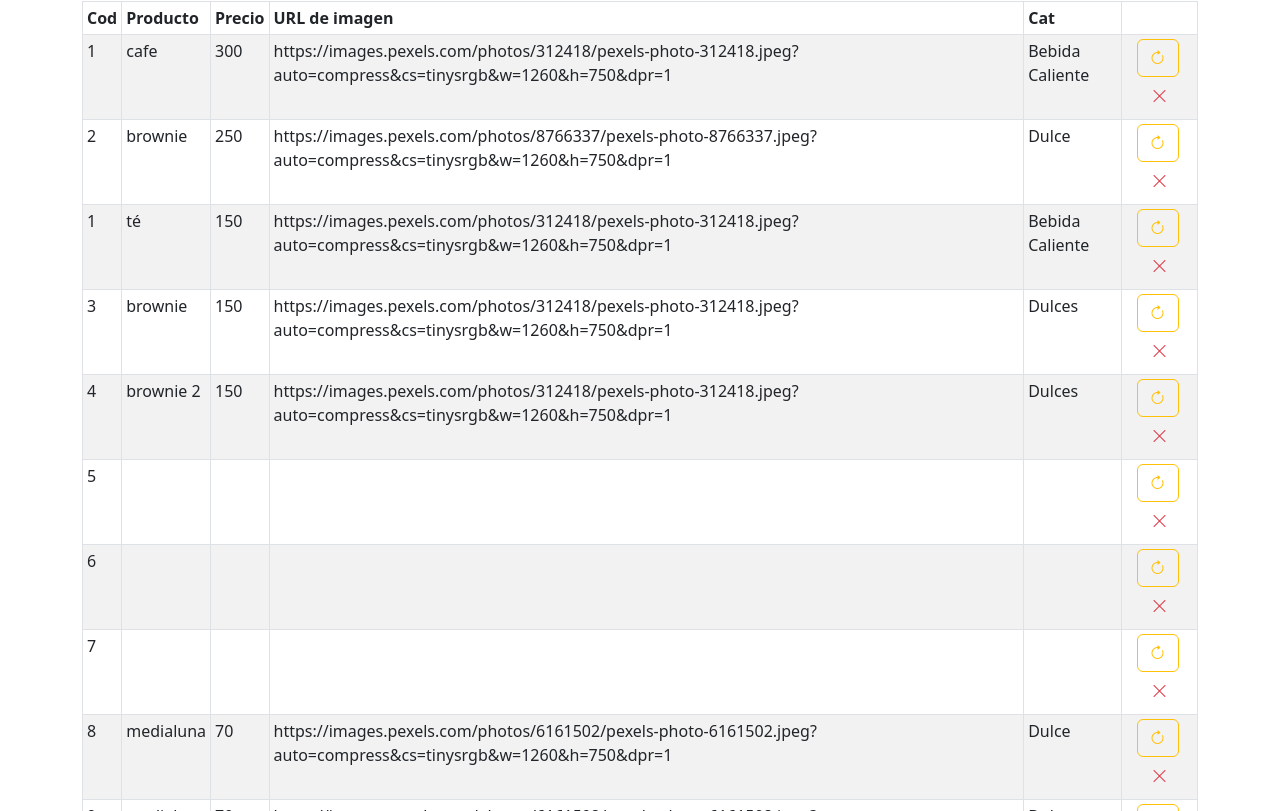
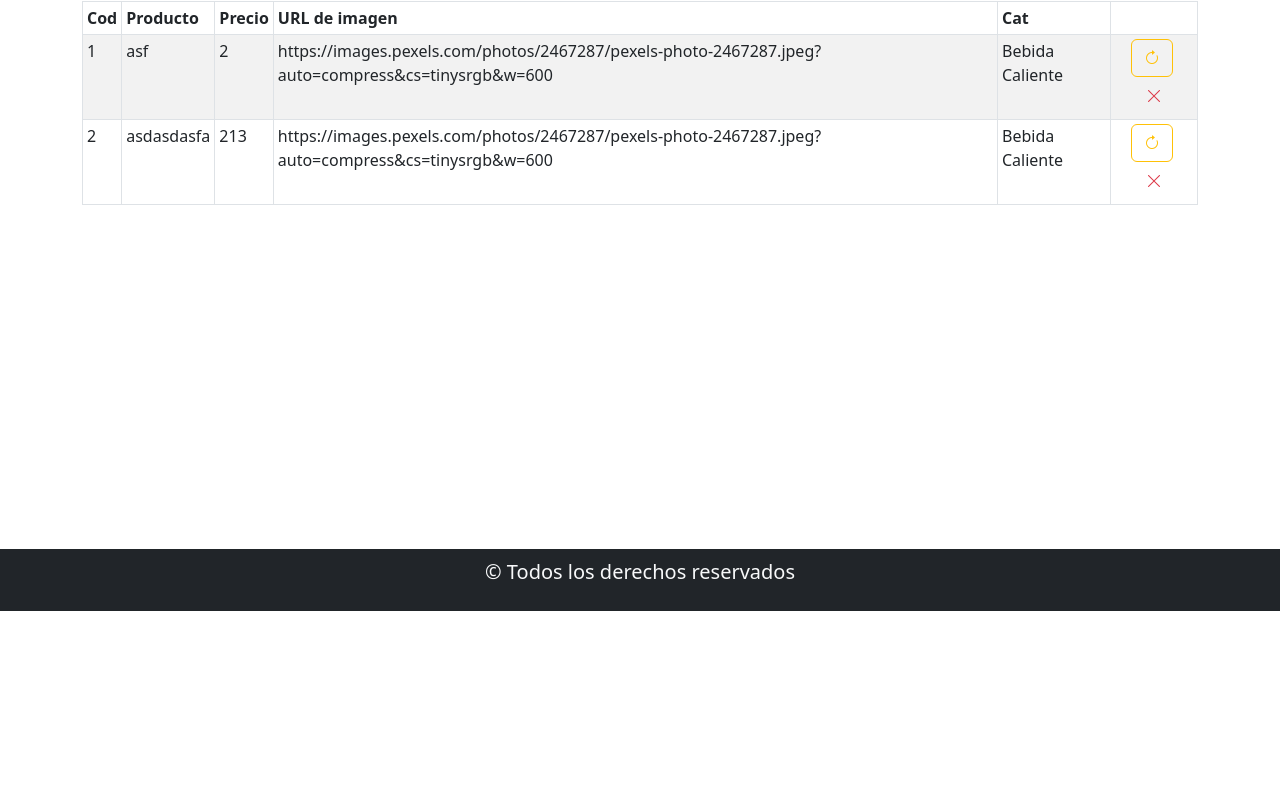
Before and after one commit to eliseoe95/cafesitofrontend, a React (Create React App) app: page /administrar in a window 1280 px wide. Shown: the part 189-1000 px from the top of the page. After the commit the page ends 800 px from the top, so only its background shows below. Built offline with nearby package versions, Linux system fonts and the light colour scheme; data requests are answered from the project's data file.

Commit message:
agregamos la peticion para borrar un producto

```diff
--- a/db.json
+++ b/db.json
@@ -1,90 +1,18 @@
 {
   "productos": [
     {
-      "nombreProducto": "cafe",
-      "precio": "300",
+      "nombreProducto": "asf",
+      "precio": "2",
+      "imagen": "https://images.pexels.com/photos/2467287/pexels-photo-2467287.jpeg?auto=compress&cs=tinysrgb&w=600",
       "categoria": "Bebida Caliente",
-      "imagen": "https://images.pexels.com/photos/312418/pexels-photo-312418.jpeg?auto=compress&cs=tinysrgb&w=1260&h=750&dpr=1",
       "id": 1
     },
     {
-      "nombreProducto": "brownie",
-      "precio": "250",
-      "categoria": "Dulce",
-      "imagen": "https://images.pexels.com/photos/8766337/pexels-photo-8766337.jpeg?auto=compress&cs=tinysrgb&w=1260&h=750&dpr=1",
+      "nombreProducto": "asdasdasfa",
+      "precio": "213",
+      "imagen": "https://images.pexels.com/photos/2467287/pexels-photo-2467287.jpeg?auto=compress&cs=tinysrgb&w=600",
+      "categoria": "Bebida Caliente",
       "id": 2
-    },
-    {
-      "nombreProducto": "té",
-      "precio": "150",
-      "categoria": "Bebida Caliente",
-      "imagen": "https://images.pexels.com/photos/312418/pexels-photo-312418.jpeg?auto=compress&cs=tinysrgb&w=1260&h=750&dpr=1",
-      "id": 1
-    },
-    {
-      "nombreProducto": "brownie",
-      "precio": "150",
-      "categoria": "Dulces",
-      "imagen": "https://images.pexels.com/photos/312418/pexels-photo-312418.jpeg?auto=compress&cs=tinysrgb&w=1260&h=750&dpr=1",
-      "id": 3
-    },
-    {
-      "nombreProducto": "brownie 2",
-      "precio": "150",
-      "categoria": "Dulces",
-      "imagen": "https://images.pexels.com/photos/312418/pexels-photo-312418.jpeg?auto=compress&cs=tinysrgb&w=1260&h=750&dpr=1",
-      "id": 4
-    },
-    {
-      "id": 5
-    },
-    {
-      "id": 6
-    },
-    {
-      "id": 7
-    },
-    {
-      "nombreProducto": "medialuna",
-      "precio": "70",
-      "imagen": "https://images.pexels.com/photos/6161502/pexels-photo-6161502.jpeg?auto=compress&cs=tinysrgb&w=1260&h=750&dpr=1",
-      "categoria": "Dulce",
-      "id": 8
-    },
-    {
-      "nombreProducto": "medialuna",
-      "precio": "70",
-      "imagen": "https://images.pexels.com/photos/6161502/pexels-photo-6161502.jpeg?auto=compress&cs=tinysrgb&w=1260&h=750&dpr=1",
-      "categoria": "Dulce",
-      "id": 9
-    },
-    {
-      "nombreProducto": "medialuna",
-      "precio": "70",
-      "imagen": "https://www.wendys.com.ar/images/mealsbig/FACTURAS_sola_ajuste.png",
-      "categoria": "Dulce",
-      "id": 10
-    },
-    {
-      "nombreProducto": "medialuna",
-      "precio": "70",
-      "imagen": "https://www.wendys.com.ar/images/mealsbig/FACTURAS_sola_ajuste.png",
-      "categoria": "Dulce",
-      "id": 11
-    },
-    {
-      "nombreProducto": "medialuna",
-      "precio": "70",
-      "imagen": "https://www.wendys.com.ar/images/mealsbig/FACTURAS_sola_ajuste.png",
-      "categoria": "Dulce",
-      "id": 12
-    },
-    {
-      "nombreProducto": "medialuna",
-      "precio": "70",
-      "imagen": "https://www.wendys.com.ar/images/mealsbig/FACTURAS_sola_ajuste.png",
-      "categoria": "Dulce",
-      "id": 13
     }
   ]
 }
--- a/src/components/helpers/queries.js
+++ b/src/components/helpers/queries.js
@@ -30,3 +30,14 @@ export const crearProductoAPI = async(producto)=>{
         return false;
     }
 }
+export const borrarProductoAPI = async(id)=>{
+    //peticion post para crear un producto
+    try {
+        const respuesta = await fetch(URL+'/'+id, {
+            method: 'DELETE',
+        });
+        return respuesta;
+    } catch (error) {
+        console.log(error)
+        return false;
+    }}
--- a/src/components/views/Administrador.jsx
+++ b/src/components/views/Administrador.jsx
@@ -36,7 +36,7 @@ const Administrador = () => {
                     </thead>
                     <tbody>
                         {
-                            productos.map((producto,)=> <ItemProducto key={producto.id} producto={producto}/>)
+                            productos.map((producto,)=> <ItemProducto key={producto.id} producto={producto} setProductos={setProductos}/>)
                         }
                     </tbody>
                 </Table>
--- a/src/components/views/producto/CrearProducto.jsx
+++ b/src/components/views/producto/CrearProducto.jsx
@@ -24,7 +24,6 @@ const CrearProducto = () => {
         navegacion('/administrar');
         }else{
             Swal.fire('Ocurrio un error', 'Intente esta operacion en unos minutos', 'error' )
-
         }
     })
   }
--- a/src/components/views/producto/ItemProducto.jsx
+++ b/src/components/views/producto/ItemProducto.jsx
@@ -1,8 +1,37 @@
 import { Button } from "react-bootstrap";
 import { Link } from 'react-router-dom'
 import "bootstrap-icons/font/bootstrap-icons.css";
+import { borrarProductoAPI, consultarAPI } from "../../helpers/queries";
+import Swal from 'sweetalert2';
 
-const ItemProducto = ({producto}) => {
+const ItemProducto = ({producto, setProductos}) => {
+
+
+    const borrarProducto = ()=>{
+        Swal.fire({
+            title: 'Estas seguro que deseas borrar este producto?',
+            text: "No podras recuperar el producto borrado",
+            icon: 'warning',
+            showCancelButton: true,
+            confirmButtonColor: '#3085d6',
+            cancelButtonColor: '#d33',
+            confirmButtonText: 'Si, borrar'
+          }).then((result) => {
+            if (result.isConfirmed) {
+                borrarProductoAPI(producto.id).then((respuesta)=>{
+                    if(respuesta.status===200){
+                        Swal.fire('Producto eliminado', 'El producto fue correctamente eliminado', 'success');
+                        consultarAPI().then((respuesta)=>{
+                            setProductos(respuesta);
+                        })
+                    }else{
+                        Swal.fire('Ocurrio un error', 'Intente esta operacion en unos minutos', 'error');
+                    }
+                })
+            }
+          })
+    }
+
     return (
         <>
             <tr>
@@ -15,7 +44,7 @@ const ItemProducto = ({producto}) => {
                     <Link className="btn btn-outline-warning me-1" to={`/administrar/editar/:id`}>
                         <i className="bi bi-arrow-clockwise text-warning"></i>
                     </Link>
-                    <Button variant="none">
+                    <Button variant="none" onClick={borrarProducto}>
                         <i className="bi bi-x-lg text-danger"></i>
                     </Button>
                 </td>
```
